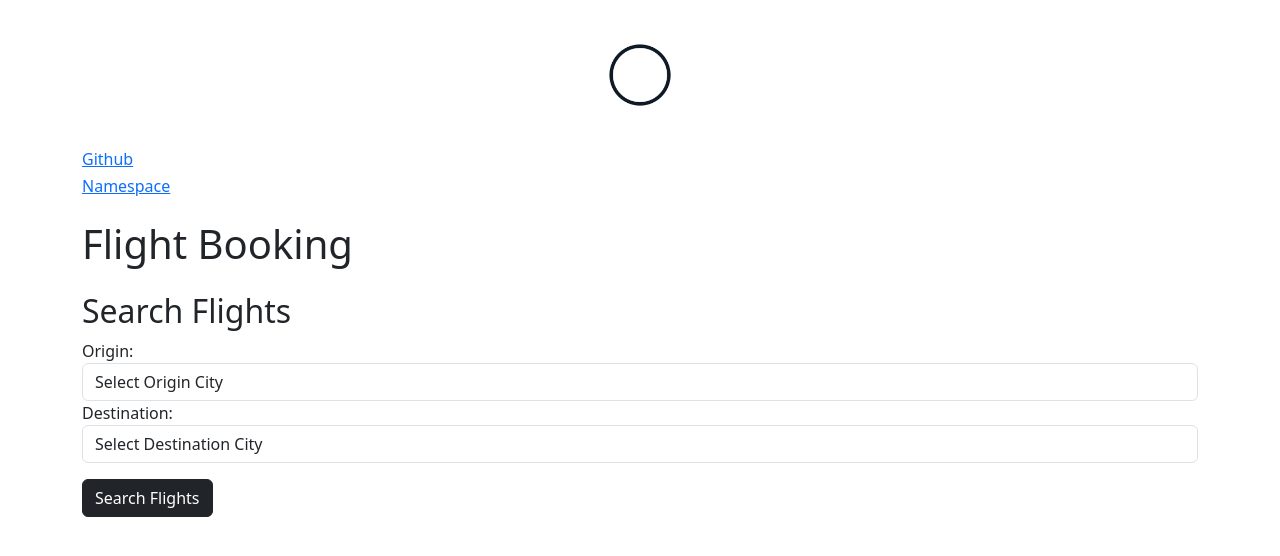
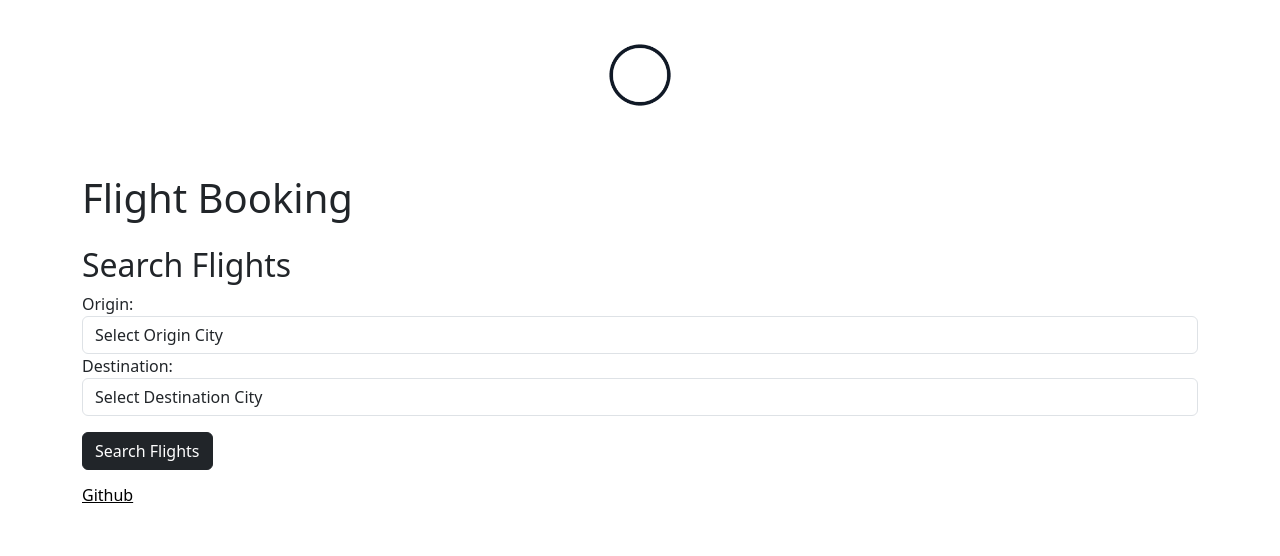
Before and after one commit to temporal-sa/temporal-flight-booking, a Flask app: page / in a window 1280 px wide. Shown: the top 556 px of the page. Run offline with Flask 3, Linux system fonts and the light colour scheme.

Commit message:
updated html template to add github link
Signed-off-by: ktenzer <keith.tenzer@gmail.com>

```diff
--- a/templates/index.html
+++ b/templates/index.html
@@ -1,8 +1,6 @@
 {% extends 'base.html' %}
 
 {% block content %}
-<h6><a href="https://github.com/ktenzer/airline-reservation" target=”_blank”>Github</a></h6>
-<h6><a href="https://cloud.temporal.io/namespaces/temporal-booking.sdvdw" target=”_blank”>Namespace</a></h6>
 <h1 class="mt-4 mb-4">Flight Booking</h1>
 <h2>Search Flights</h2>
 
@@ -28,6 +26,7 @@
     </select>
   </div>
   <button type="submit" class="btn btn-dark my-3">Search Flights</button>
+  <h6><a href="https://github.com/ktenzer/airline-reservation" style="color: black" target=”_blank”>Github</a></h6>
 </form>
 
 <script>
```
